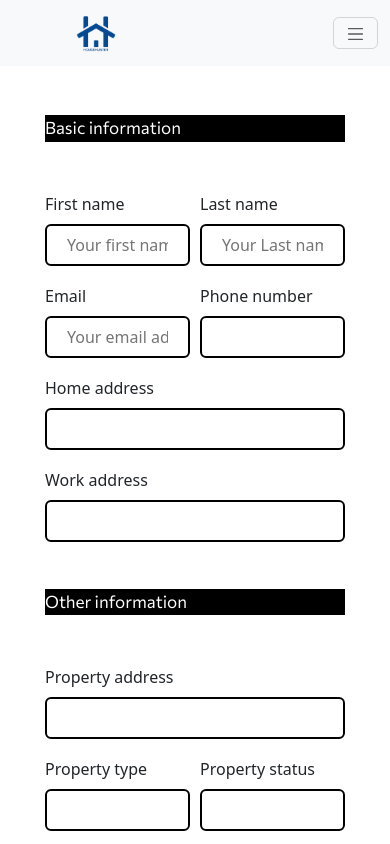
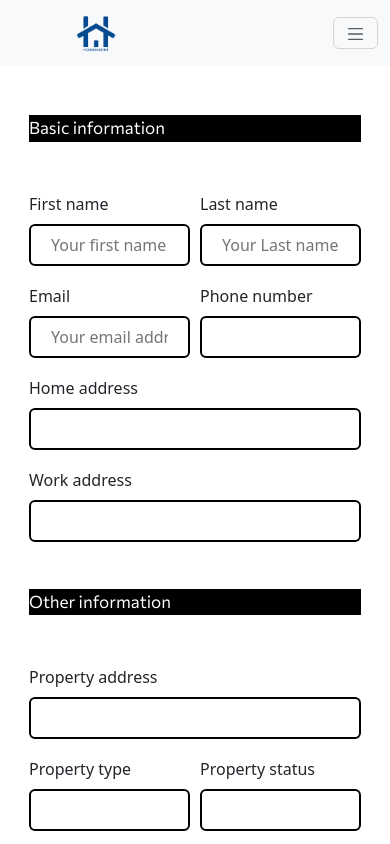
Before and after one commit to Woldreamz/HouseHunter, a Next.js app: page /add-property in a window 390 px wide. Shown: the top 844 px of the page. Built offline with nearby package versions, Linux system fonts and the light colour scheme.

Commit message:
style changes 3

```diff
--- a/src/app/about/about.module.css
+++ b/src/app/about/about.module.css
@@ -30,7 +30,7 @@
     padding-top: 17px;
 }
 .info {
-    max-width: 200px;
+    max-width: 200px !important;
     flex: 1;
 }
 .p1 {
@@ -62,6 +62,8 @@
 }
 @media (max-width: 500px) {
     .teamInfo {
+        display: flex;
+        flex-wrap: wrap;
         gap: 20px;
     }
     .input2 {
--- a/src/app/add-property/property.module.css
+++ b/src/app/add-property/property.module.css
@@ -34,3 +34,10 @@
     border-radius: 6px;
     padding: 7px 20px;
 }
+@media (max-width: 600px) {
+    .addProperty {
+        padding-left: 29px;
+        padding-right: 29px;
+
+    }
+}
```
